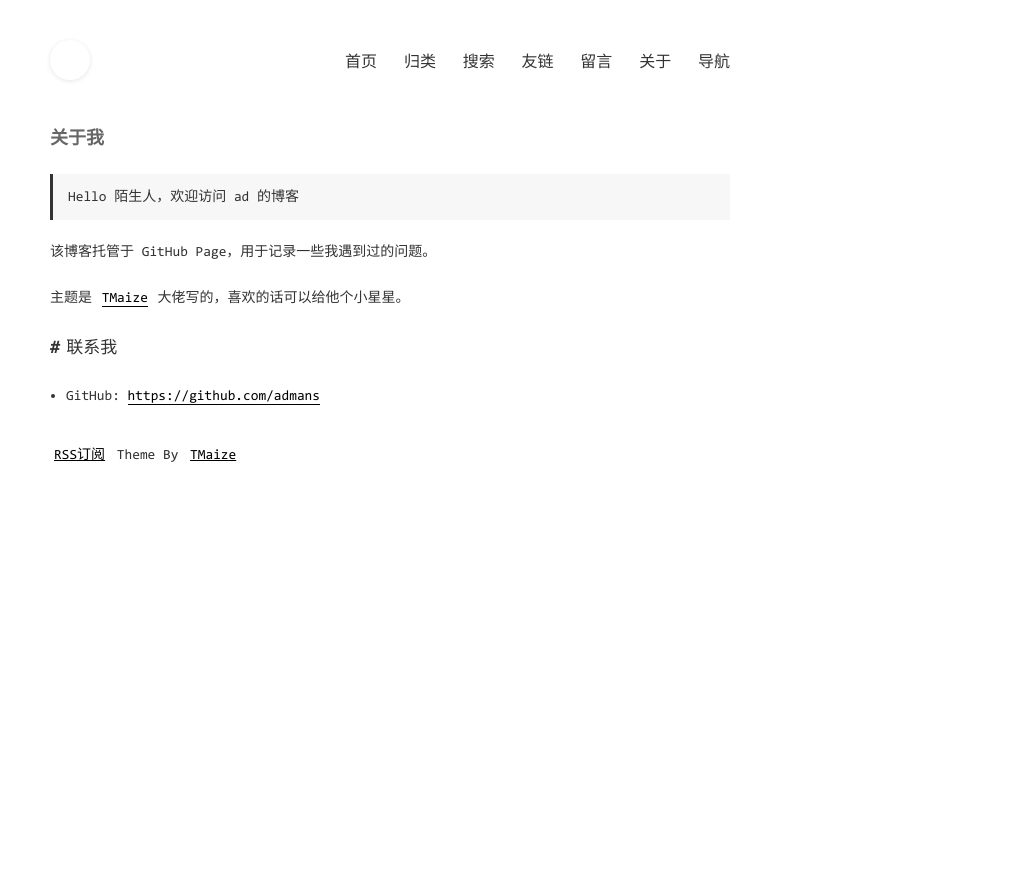
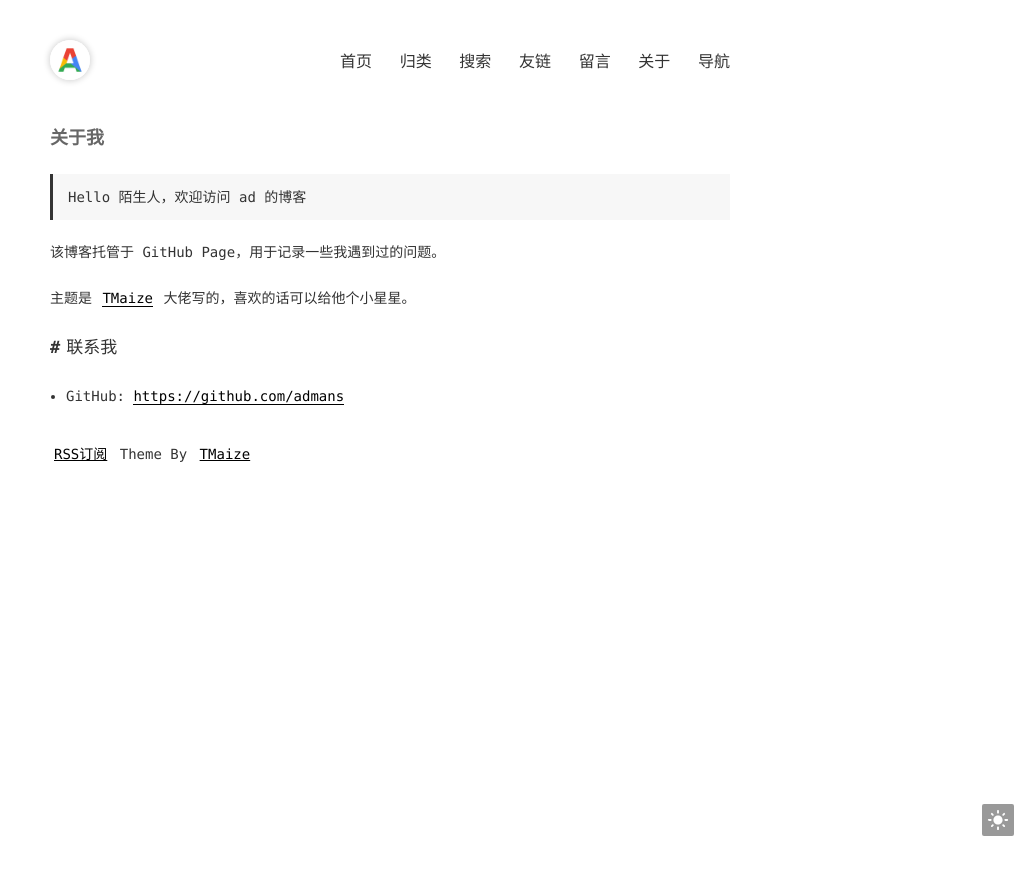
Before and after one commit to admans/admans.github.io, a Jekyll site: the page built from pages/about.md, in a window 1280 px wide. Shown: the top 875 px of the page, without its empty margins (250-1280 px from the left). Built offline with Jekyll 4.4.1, drawn with Linux system fonts in a browser that asks for light colours.

Commit message:
feat: 优化夜间模式切换

```diff
--- a/static/css/common.css
+++ b/static/css/common.css
@@ -1,9 +1,3 @@
-@font-face {
-  font-family: 'Consolas';
-  font-display: fallback;
-  src: url('../font/consola.ttf');
-}
-
 html {
   color: #333333;
   background: #ffffff;
@@ -14,8 +8,11 @@ html {
   text-size-adjust: 100%;
   -webkit-font-smoothing: antialiased;
   -moz-osx-font-smoothing: grayscale;
+  font-family: 'Cascadia Code', Consolas, Helvetica, 'Microsoft YaHei', 'PingFang SC', 'Hiragino Sans GB', sans-serif;
+  overflow-y: overlay;
+}
+html[transition] {
   transition: all 500ms ease;
-  font-family: Consolas, 'Microsoft YaHei', 'PingFang SC', 'Hiragino Sans GB', 'WenQuanYi Micro Hei', sans-serif;
 }
 body {
   max-width: 680px;
@@ -85,6 +82,9 @@ input:-webkit-autofill {
   background-color: #4a4a4a;
   color: #f9f9f9;
 }
+.hide {
+  display: none !important;
+}
 .hover-underline {
   position: relative;
 }
@@ -111,14 +111,15 @@ input:-webkit-autofill {
   justify-content: space-between;
 }
 .header .logo {
+  flex-shrink: 0;
   width: 40px;
   height: 40px;
-  cursor: pointer;
   border-radius: 50%;
-  flex-shrink: 0;
   margin-right: 10px;
-  user-select: none;
-  box-shadow: 0 1px 5px rgba(0, 0, 0, 0.1);
+  -webkit-user-drag: none;
+  box-shadow: 0 0 6px 1px rgba(0, 0, 0, 0.18);
+  background-image: url(../img/logo.jpg);
+  background-size: cover;
 }
 .header .menu {
   margin-right: -9px;
@@ -142,39 +143,58 @@ input:-webkit-autofill {
   padding: 0 4px;
   white-space: nowrap;
 }
-#to-top {
+.footer-btn {
   position: fixed;
   z-index: 99;
-  right: 16px;
-  bottom: 12px;
-  width: 34px;
-  height: 34px;
+  width: 32px;
+  height: 32px;
   cursor: pointer;
-  border-radius: 10%;
-  background-color: #000000;
-  opacity: 0.45;
-  overflow: hidden;
-  transform: translateY(66px);
-  transition: transform 200ms ease-in-out;
+  background-color: rgba(0, 0, 0, 0.4);
+  border-radius: 2px;
+  display: flex;
+  align-items: center;
+  justify-content: center;
+  font-size: 0;
 }
-#to-top.show {
-  transform: translateY(0);
-}
-#to-top > span {
-  display: block;
-  width: 50%;
-  height: 50%;
-  position: absolute;
-  left: 50%;
-  top: 13px;
-  transform: translateX(-50%) rotate(45deg);
-}
-#to-top > span:first-child {
+.footer-btn i {
+  font-size: 22px;
   background-color: #ffffff;
 }
-#to-top > span:last-child {
+.footer-btn.theme-toggler {
+  right: 16px;
+  bottom: 64px;
+}
+.footer-btn.to-top {
+  right: 16px;
+  bottom: -50px;
+  transition: bottom 200ms ease-in-out;
+}
+.footer-btn.to-top.show {
+  bottom: 16px;
+}
+.svg-icon {
+  display: inline-block;
+  width: 1em;
+  height: 1em;
+  mask-size: 100% 100%;
+  -webkit-mask-size: 100% 100%;
   background-color: #000000;
-  transform: translate(-50%, 16%) rotate(45deg);
+}
+.icon-loading {
+  mask-image: url('../img/icon-loading.svg');
+  -webkit-mask-image: url('../img/icon-loading.svg');
+}
+.icon-theme-dark {
+  mask-image: url('../img/icon-theme-dark.svg');
+  -webkit-mask-image: url('../img/icon-theme-dark.svg');
+}
+.icon-theme-light {
+  mask-image: url('../img/icon-theme-light.svg');
+  -webkit-mask-image: url('../img/icon-theme-light.svg');
+}
+.icon-arrow-top {
+  mask-image: url('../img/icon-arrow-top.svg');
+  -webkit-mask-image: url('../img/icon-arrow-top.svg');
 }
 @media screen and (max-width: 560px) {
   .header {
--- a/static/css/post.css
+++ b/static/css/post.css
@@ -61,10 +61,10 @@
 .page-post .post ol {
   margin-left: 23px;
 }
-.page-post ul li {
+.page-post ul > li {
   list-style: disc;
 }
-.page-post ol li {
+.page-post ol > li {
   list-style: decimal;
 }
 .page-post li > *{
@@ -104,7 +104,6 @@
   margin: 0 4px;
   border-radius: 5px;
   color: #4d4d4c;
-  transition: all 500ms ease;
 }
 .page-post pre code {
   font-size: 13px;
--- a/static/css/theme-dark.css
+++ b/static/css/theme-dark.css
@@ -12,6 +12,9 @@ html.dark ::-webkit-scrollbar-thumb {
 }
 html.dark img {
   filter: brightness(0.8) contrast(1.2);
+}
+html.dark .header .logo {
+  opacity: 0.8;
 }
 html.dark .footer a {
   color: #58a6ff;
@@ -42,7 +45,9 @@ html.dark .page-post a {
   color: #58a6ff;
   border-bottom: 1px solid #58a6ff;
 }
-html.dark .page-post strong,
+html.dark .page-post strong {
+  color: #ffffff;
+}
 html.dark .page-post b {
   color: #ffffff;
 }
@@ -66,7 +71,6 @@ html.dark .page-post hr {
 html.dark .page-post table tr:nth-child(even) {
   background-color: #161b22;
 }
-
 html.dark .page-post iframe {
   opacity: 0.8;
 }
@@ -77,13 +81,15 @@ html.dark .page-search #search-input {
 html.dark .page-search #search-input::-webkit-input-placeholder {
   color: #c2c3c5;
 }
+html.dark .page-search h1 i {
+  background-color: #ffffff;
+}
 html.dark .page-search .list-search .content {
   color: #a6aeb7;
 }
-html.dark #to-top {
-  opacity: 0.6;
-  background-color: #4c4c4c;
+html.dark .footer-btn {
+  background-color: rgba(255, 255, 255, 0.4);
 }
-html.dark #to-top > span:last-child {
-  background-color: #4c4c4c;
+html.dark .footer-btn i {
+  opacity: 0.7;
 }
--- a/static/js/blog.js
+++ b/static/js/blog.js
@@ -207,10 +207,13 @@ blog.initClickEffect = function (textArr) {
   }
 
   blog.addEvent(window, 'click', function (ev) {
-    var tagName = ev.target.tagName.toLocaleLowerCase()
-    if (tagName == 'a') {
-      return
+    let target = ev.target
+    while (target !== document.documentElement) {
+      if (target.tagName.toLocaleLowerCase() == 'a') return
+      if (blog.hasClass(target, 'footer-btn')) return
+      target = target.parentNode
     }
+
     var text = textArr[parseInt(Math.random() * textArr.length)]
     var dom = createDOM(text)
 
@@ -256,8 +259,8 @@ blog.addLoadEvent(function () {
 
 // 回到顶部
 blog.addLoadEvent(function () {
-  var toTopDOM = document.getElementById('to-top')
-
+  var el = document.querySelector('.footer-btn.to-top')
+  if (!el) return
   function getScrollTop() {
     if (document.documentElement && document.documentElement.scrollTop) {
       return document.documentElement.scrollTop
@@ -267,14 +270,14 @@ blog.addLoadEvent(function () {
   }
   function ckeckToShow() {
     if (getScrollTop() > 200) {
-      blog.addClass(toTopDOM, 'show')
+      blog.addClass(el, 'show')
     } else {
-      blog.removeClass(toTopDOM, 'show')
+      blog.removeClass(el, 'show')
     }
   }
   blog.addEvent(window, 'scroll', ckeckToShow)
   blog.addEvent(
-    toTopDOM,
+    el,
     'click',
     function (event) {
       window.scrollTo(0, 0)
@@ -410,11 +413,44 @@ blog.addLoadEvent(function () {
 
 // 切换夜间模式
 blog.addLoadEvent(function () {
-  var $logo = document.querySelector('.header .logo')
-  blog.addEvent($logo, 'click', function () {
-    blog.setDarkTheme(!blog.darkTheme)
-    sessionStorage.darkTheme = blog.darkTheme
+  const $el = document.querySelector('.footer-btn.theme-toggler')
+  const $icon = $el.querySelector('.svg-icon')
+
+  blog.removeClass($el, 'hide')
+  if (blog.darkMode) {
+    blog.removeClass($icon, 'icon-theme-light')
+    blog.addClass($icon, 'icon-theme-dark')
+  }
+
+  function initDarkMode(flag) {
+    blog.removeClass($icon, 'icon-theme-light')
+    blog.removeClass($icon, 'icon-theme-dark')
+    if (flag === 'true') blog.addClass($icon, 'icon-theme-dark')
+    else blog.addClass($icon, 'icon-theme-light')
+
+    document.documentElement.setAttribute('transition', '')
+    setTimeout(function () {
+      document.documentElement.removeAttribute('transition')
+    }, 600)
+
+    blog.initDarkMode(flag)
+  }
+
+  blog.addEvent($el, 'click', function () {
+    const flag = blog.darkMode ? 'false' : 'true'
+    localStorage.darkMode = flag
+    initDarkMode(flag)
   })
+
+  if (window.matchMedia) {
+    window.matchMedia('(prefers-color-scheme: dark)').addListener(function (ev) {
+      const systemDark = ev.target.matches
+      if (systemDark !== blog.darkMode) {
+        localStorage.darkMode = '' // 清除用户设置
+        initDarkMode(systemDark ? 'true' : 'false')
+      }
+    })
+  }
 })
 
 // 标题定位
--- a/static/js/search.js
+++ b/static/js/search.js
@@ -1,12 +1,11 @@
 // 加载所有文章数据，优先使用localStorage缓存
 function loadAllPostData(callback) {
   if (localStorage.db && localStorage.dbVersion == blog.buildAt) {
-    console.log('loadAllPostData from localStorage')
+    document.querySelector('.page-search .icon-loading').style.opacity = 0
     callback ? callback(localStorage.db) : ''
     return
   }
 
-  console.log('loadAllPostData from ajax')
   localStorage.removeItem('dbVersion')
   localStorage.removeItem('db')
 
@@ -16,6 +15,7 @@ function loadAllPostData(callback) {
       url: blog.baseurl + '/static/xml/search.xml?t=' + blog.buildAt
     },
     function (data) {
+      document.querySelector('.page-search .icon-loading').style.opacity = 0
       localStorage.db = data
       localStorage.dbVersion = blog.buildAt
       callback ? callback(data) : ''
@@ -33,7 +33,7 @@ blog.addLoadEvent(function () {
   let titles = []
   // 正文内容
   let contents = []
-  // IOS 键盘中文输入bug
+  // 低版本chrome，输入拼音的过程中也会触发input事件
   let inputLock = false
   // 输入框
   let input = document.getElementById('search-input')
@@ -43,11 +43,7 @@ blog.addLoadEvent(function () {
     return
   }
 
-  let loadingDOM = document.querySelector('.page-search h1 img')
-  loadingDOM.style.opacity = 1
   loadAllPostData(function (data) {
-    console.log('loadAllPostData done')
-    loadingDOM.style.opacity = 0
     titles = parseTitle()
     contents = parseContent(data)
     search(input.value)
```
Also changed, not shown: static/css/page.css (+9 -13 lines), static/img/icon-arrow-top.svg (added), static/img/icon-loading.svg (added), static/img/icon-theme-dark.svg (added), static/img/icon-theme-light.svg (added), static/img/loading.svg (deleted).
